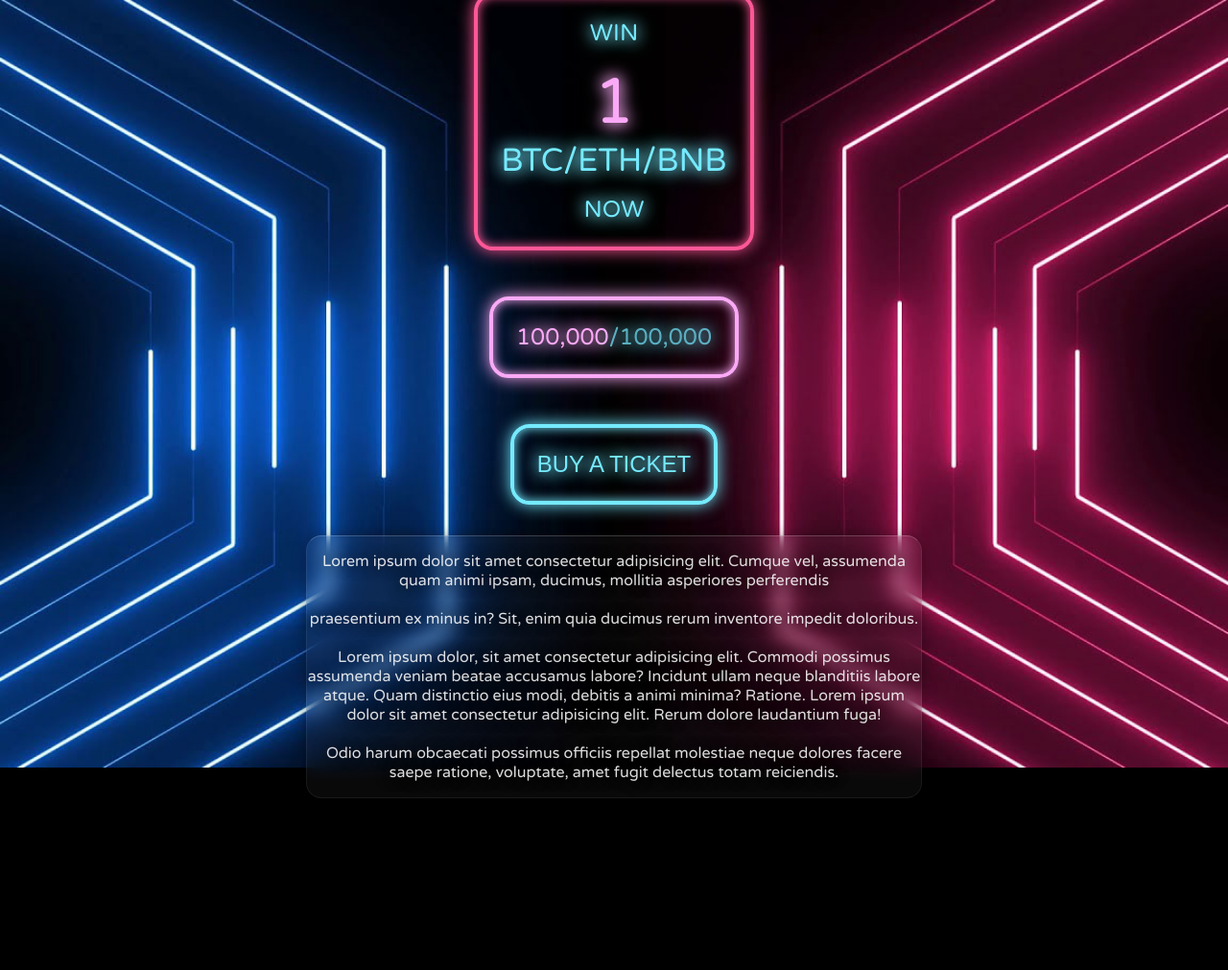
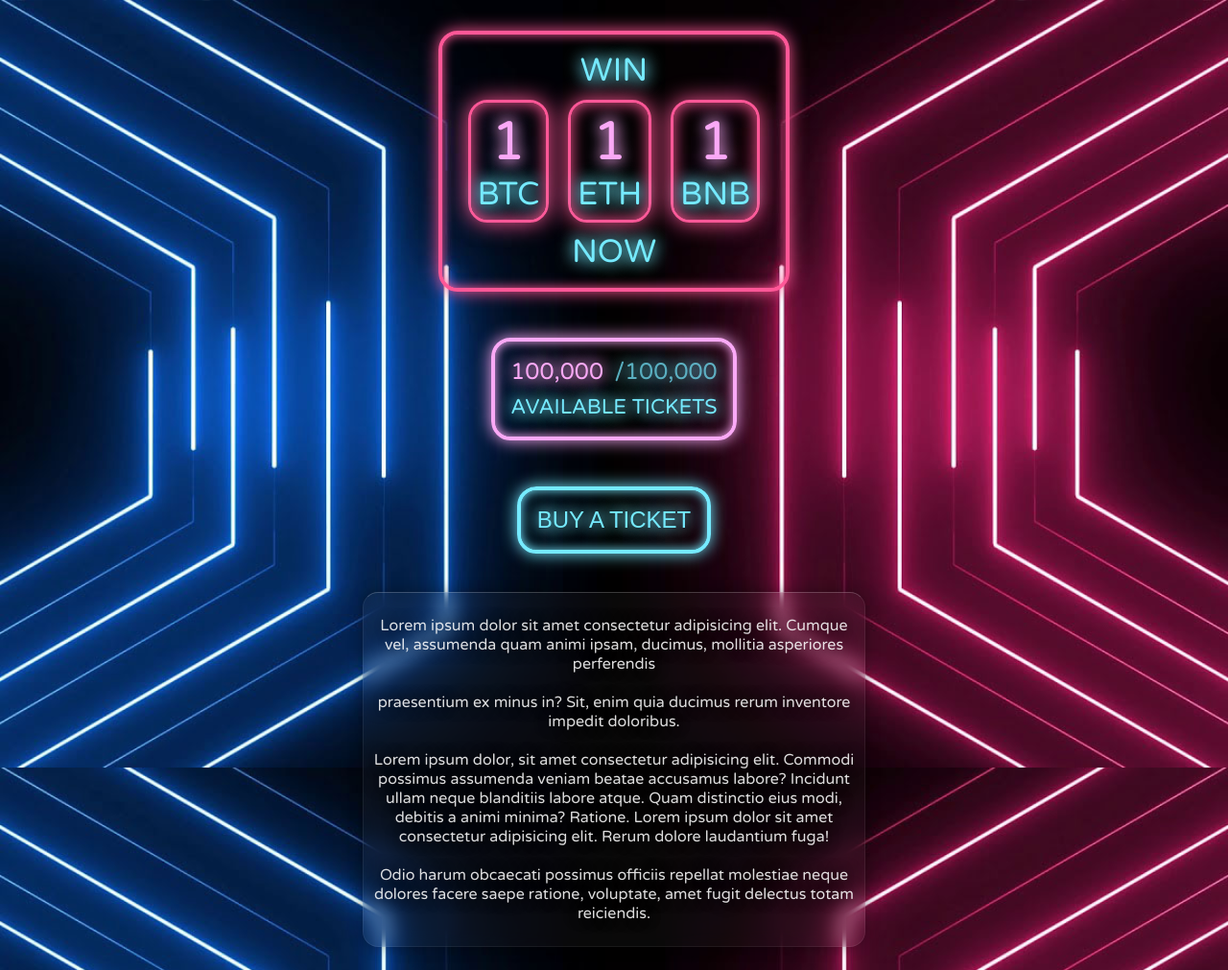
Before and after one commit to bentrd/css-prototypes, a plain HTML site: page index.html in a window 1280 px wide. Shown: the whole page at 96% size. Before the commit the page ends 832 px from the top, so only its background shows below. Drawn offline with Linux system fonts and the light colour scheme.

Commit message:
better styles

```diff
--- a/index.html
+++ b/index.html
@@ -11,16 +11,31 @@
 
 <body>
     <div class="box-neon btc neon-text">
-        <span>WIN</span>
-        <div class="btc">
-            <span>1</span>
-            <span>BTC/ETH/BNB</span>
+        <span class="txt">WIN</span>
+        <div class="row">
+            <div class="cryptobox">
+                <span>1</span>
+                <span>BTC</span>
+            </div>
+            <div class="cryptobox">
+                <span>1</span>
+                <span>ETH</span>
+            </div>
+            <div class="cryptobox">
+                <span>1</span>
+                <span>BNB</span>
+            </div>
         </div>
-        <span>NOW</span>
+        <span class="txt">NOW</span>
     </div>
     <div class="box-neon flat neon-text">
-        <span>100,000</span>
-        <span>/100,000</span>
+        <div>
+            <div class="row">
+                <span>100,000</span>
+                <span>/100,000</span>
+            </div>
+            <span style="font-size: .9em;">AVAILABLE TICKETS</span>
+        </div>
     </div>
     <button class="box-neon btn neon-text">
         buy a ticket
--- a/style.css
+++ b/style.css
@@ -2,9 +2,6 @@
 
 html, body {
     font-family: 'Varela Round', sans-serif;
-    height: 100%;
-    margin: 0;
-    padding: 0;
 }
 
 body {
@@ -13,6 +10,7 @@ body {
     background-position: center;
     background-repeat: no-repeat;
     background-size: cover;
+    background-attachment: fixed;
 
     display: flex;
     flex-direction: column;
@@ -26,7 +24,7 @@ body {
     flex-direction: column;
     text-align: center;
     font-size: 1.5em;
-    padding: 1em;
+    padding: .7em;
     margin: 1em;
     border-radius: 20px;
     border: solid .17em var(--color);
@@ -35,23 +33,35 @@ body {
     0 0 .7em var(--color);
 }
 
+.box-neon.btc .txt {
+    font-size: 1.4em;
+}
+
 .neon-text {
     --text-color: rgb(117, 234, 255);
     color: var(--text-color);
     text-shadow: var(--text-color) 0 0 20px,var(--text-color) 0 0 15px;
 }
 
-.box-neon.btc .btc {
+.box-neon.btc .cryptobox {
+    --color: rgb(255, 87, 151);
+    border-radius: 20px;
+    border: solid .1em var(--color);
+    box-shadow:
+    inset 0 0 .5em var(--color),
+    0 0 .7em var(--color);
+
     display: flex;
     flex-flow: column nowrap;
     align-items: center;
     font-size: 1.4em;
     white-space: nowrap;
-    margin: .5em 0;
+    margin: .3em;
+    padding: .2em;
 }
 
-.box-neon.btc .btc span:first-child {
-    font-size: 2em;
+.box-neon.btc .cryptobox span:first-child {
+    font-size: 1.7em;
     --text-color: rgb(250, 169, 246);
     color: var(--text-color);
     text-shadow: var(--text-color) 0 0 20px,var(--text-color) 0 0 15px;
@@ -59,16 +69,19 @@ body {
 
 .box-neon.flat {
     --color: rgb(250, 169, 246);
-    flex-direction: row;
 }
 
-.box-neon.flat span:first-child {
+.box-neon.flat .row {
+    margin-bottom: .3em;
+}
+
+.box-neon.flat .row span:first-child {
     --text-color: rgb(250, 169, 246);
     color: var(--text-color);
     text-shadow: var(--text-color) 0 0 20px,var(--text-color) 0 0 15px;
 }
 
-.box-neon.flat span:last-child {
+.box-neon.flat .row span:last-child {
     opacity: .75;
 }
 
@@ -85,12 +98,19 @@ body {
     border: #FFFFFF11 1px solid;
     border-top: #FFFFFF33 1px solid;
     background-color: #FFFFFF09;
-    width: 50%;
+    width: 40%;
     min-width: 300px;
-    margin-top: .5em;
+    margin: 1em;
+    padding: .5em;
     font-size: 1em;
     text-align: center;
     color: #FFFFFFDD;
     text-shadow: rgba(0,0,0,1) 0px 0px 15px;
     box-shadow: rgba(0,0,0,.33) 0px 0px 15px;
 }
+
+.row {
+    display: flex;
+    flex-flow: row nowrap;
+    justify-content: space-between;
+}
```
